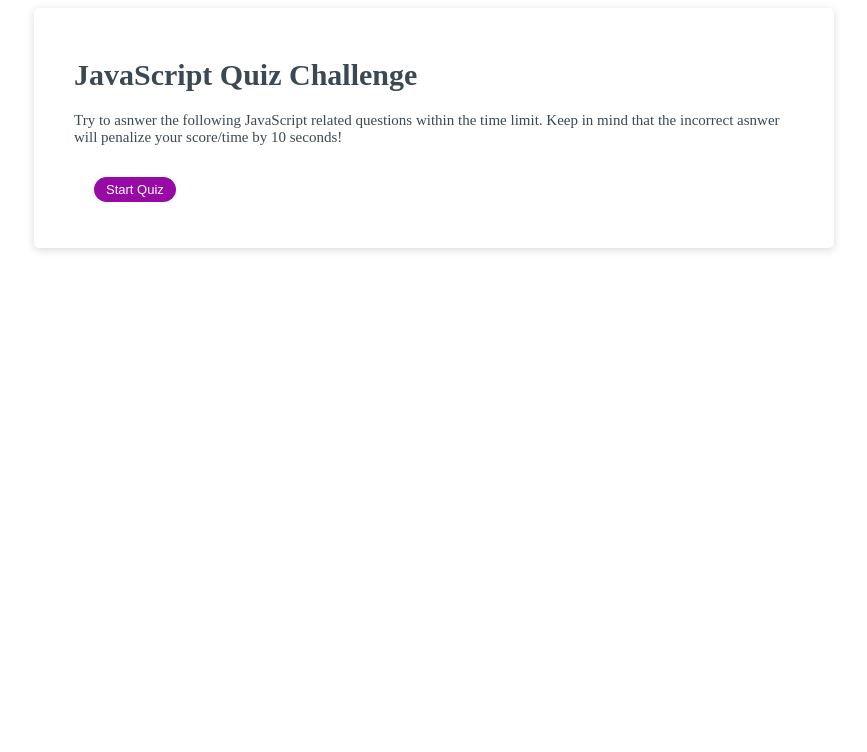
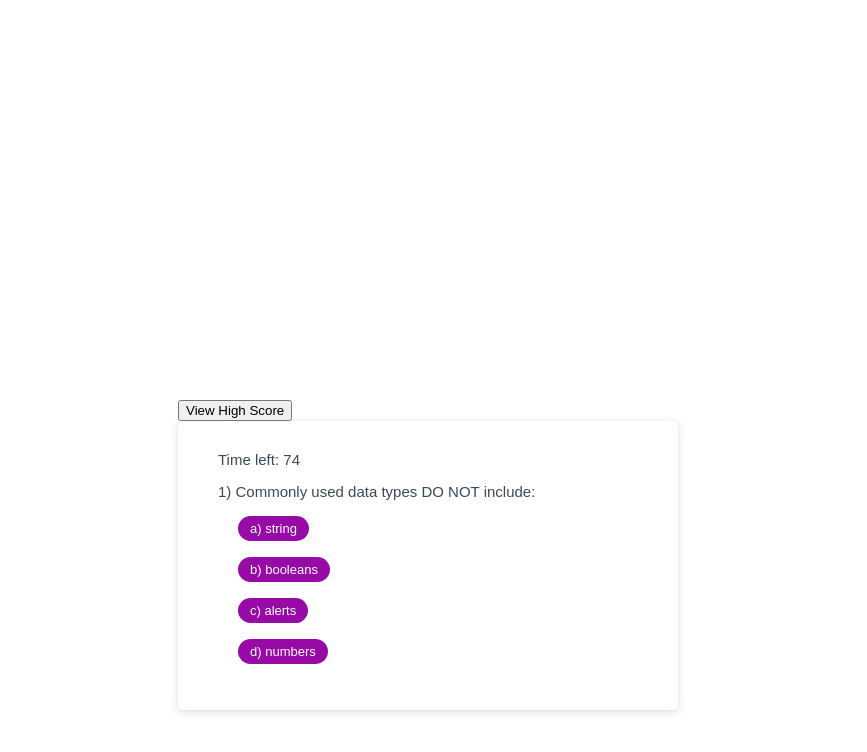
Before and after one commit to ndorado3/week-04-JS-Quiz, a plain HTML site: page index.html in a window 1280 px wide. Both pictures are taken after a click on the button "Start Quiz". Shown: the whole page, without its empty margins (206-1073 px from the left). Drawn offline with Linux system fonts and the light colour scheme.

Commit message:
I worked on the info box, and the quiz questions. The style in both are done and the Start btn works by starting the timer, and diaplying the first question w/ choices

```diff
--- a/Assets/CSS/style.css
+++ b/Assets/CSS/style.css
@@ -10,17 +10,31 @@
 *::after {
   box-sizing: border-box;
 }
-
+#wrapper {
+  position: absolute;
+  left: 30%;
+  top: 50%;
+  width: 500px;
+  height: 500px;
+}
 /* /* html, */
-body,
- {
+body {
   height: 100%;
   margin: 10;
   padding: 0;
 }
 
-/* Questions box style  */
-#questions-box {
+/* info box title style */
+h1 {
+  display:flex;
+  border-bottom: 2px solid lightgrey;
+  align-items: center;
+  padding: 3%;
+}
+
+/* intro box & quiz style  */
+#introBox,
+#quiz {
   background-color: hsl(0, 0%, 100%);
   border-radius: 5px;
   border-width: 1px;
@@ -31,12 +45,15 @@ body,
   margin: 0 auto;
   max-width: 800px;
   padding: 30px 40px;
-
+  font-family: Arial, Helvetica, sans-serif;
 }
-
 
 /* Start Quiz button style*/
 .startQuiz-btn {
+  display: flex;
+  position: absolute;
+  top: 50%;
+  left: 35%;
   border: none;
   background-color: rgb(152, 10, 165);
   border-radius: 15px;
@@ -44,13 +61,22 @@ body,
   display: center;
   font-size: 13px;
   margin: 16px 16px 16px 20px;
-  /* margin: auto; */
+  position: relative;
   padding: 5px 12px;
   text-align: center;
   cursor: pointer;
+
 }
 
-  button[disabled] {
-  cursor: default;
-  background: #c0c7cf;
+/* Quiz choices style */
+#a, #b, #c, #d {
+  display: list-item;
+  border: none;
+  background-color: rgb(152, 10, 165);
+  border-radius: 15px;
+  color: hsl(0, 0%, 100%);
+  display: center;
+  font-size: 13px;
+  margin: 16px 16px 16px 20px;
+  padding: 5px 12px;
 }
--- a/Assets/JS/script.js
+++ b/Assets/JS/script.js
@@ -0,0 +1,77 @@
+//Declared variables
+var quizText = document.getElementById("quiz");
+var startBtn = document.getElementById("startBtn");
+var quizBox = document.getElementById("questionsBox");
+var resultsEl = document.getElementById("result");
+var questionsEl = document.getElementById("questions");
+var quizTimer = document.getElementById("timer");
+var introPage = document.getElementById("introBox");
+
+
+var buttonA = document.getElementById("a");
+var buttonB = document.getElementById("b");
+var buttonC = document.getElementById("c");
+var buttonD = document.getElementById("d");
+
+
+// variables for the Quiz questions
+var quizQuestions = [{
+    question: "1) Commonly used data types DO NOT include:",
+    choiceA: "a) string",
+    choiceB: "b) booleans",
+    choiceC: "c) alerts",
+    choiceD: "d) numbers",
+    rightAnswer: "c"},
+
+   {question: "2) What does DOM stand for?",
+    choiceA: "Document Object Model",
+    choiceB: "Display Object Management",
+    choiceC: "Digital Ordinance Model",
+    choiceD: "Desktop Oriented Mode",
+    correctAnswer: "a"},
+];
+
+
+var finalQuestionIndex = quizQuestions.length;
+var currentQuestionIndex = 0;
+var timeLeft = 76;
+var timerInterval;
+var score = 0;
+var correct;
+
+//This function generates the quiz questions and answers
+function generateQuizQuestion(){
+
+    if (currentQuestionIndex === finalQuestionIndex){
+
+    }
+    var currentQuestion = quizQuestions[currentQuestionIndex];
+    questionsEl.innerHTML = "<p>" + currentQuestion.question + "</p>";
+    buttonA.innerHTML = currentQuestion.choiceA;
+    buttonB.innerHTML = currentQuestion.choiceB;
+    buttonC.innerHTML = currentQuestion.choiceC;
+    buttonD.innerHTML = currentQuestion.choiceD;
+}
+
+//This function starts the timer, hides the infoBox, & displays the first question
+function startQuiz(){
+
+    introPage.style.display = "none";
+    generateQuizQuestion();
+
+    //Timer
+    timerInterval = setInterval(function() {
+        timeLeft--;
+        quizTimer.textContent = "Time left: " + timeLeft;
+
+        if(timeLeft === 0) {
+          clearInterval(timerInterval);
+          showScore();
+        }
+      }, 1000);
+}
+
+
+
+//Event listener to the start button
+startBtn.addEventListener("click", startQuiz);
--- a/index.html
+++ b/index.html
@@ -12,23 +12,41 @@
     <body>
 
     <div id="wrapper">
-        <!-- div for Time -->
-        <div id="timer"></div>
+
        <!-- div  Quiz code Information  -->
-       <div id = "questions-box">
+        <div id = "introBox">
+                 <!-- instructions  -->
                 <h1>JavaScript Quiz Challenge</h1>
                 <p>Try to asnwer the following JavaScript related questions within the time limit.
                    Keep in mind that the incorrect asnwer will penalize your score/time by 10 seconds!
                 </p>
-                <!-- ul List of choices -->
-                <ul id="choices-ul"></ul>
-                <!-- div Start quiz button -->
-                <button class="startQuiz-btn" id="start-btn">Start Quiz</button>
+                <!-- Start quiz button -->
+                <button class="startQuiz-btn" id="startBtn">Start Quiz</button>
             </div>
+
+        <div id= "viewScore">
+
+            <button id="startPageHighScore">View High Score</button>
+
+            </div>
+
+            <div id = "quiz">
+                <!-- div for Time -->
+                <div id="timer">Time:  </div>
+                    <div id="questions"><p></p></div>
+                        <button id="a"></button>
+                        <button id="b"></button>
+                        <button id="c"></button>
+                        <button id="d"></button>
+                    <div id="result"></div>
+            </div>
+
+
+
     </div>
 
 
-    <!-- Added link to the jQuery library -->
+
     <script src="./Assets/JS/script.js" async defer></script>
  </body>
 
```
